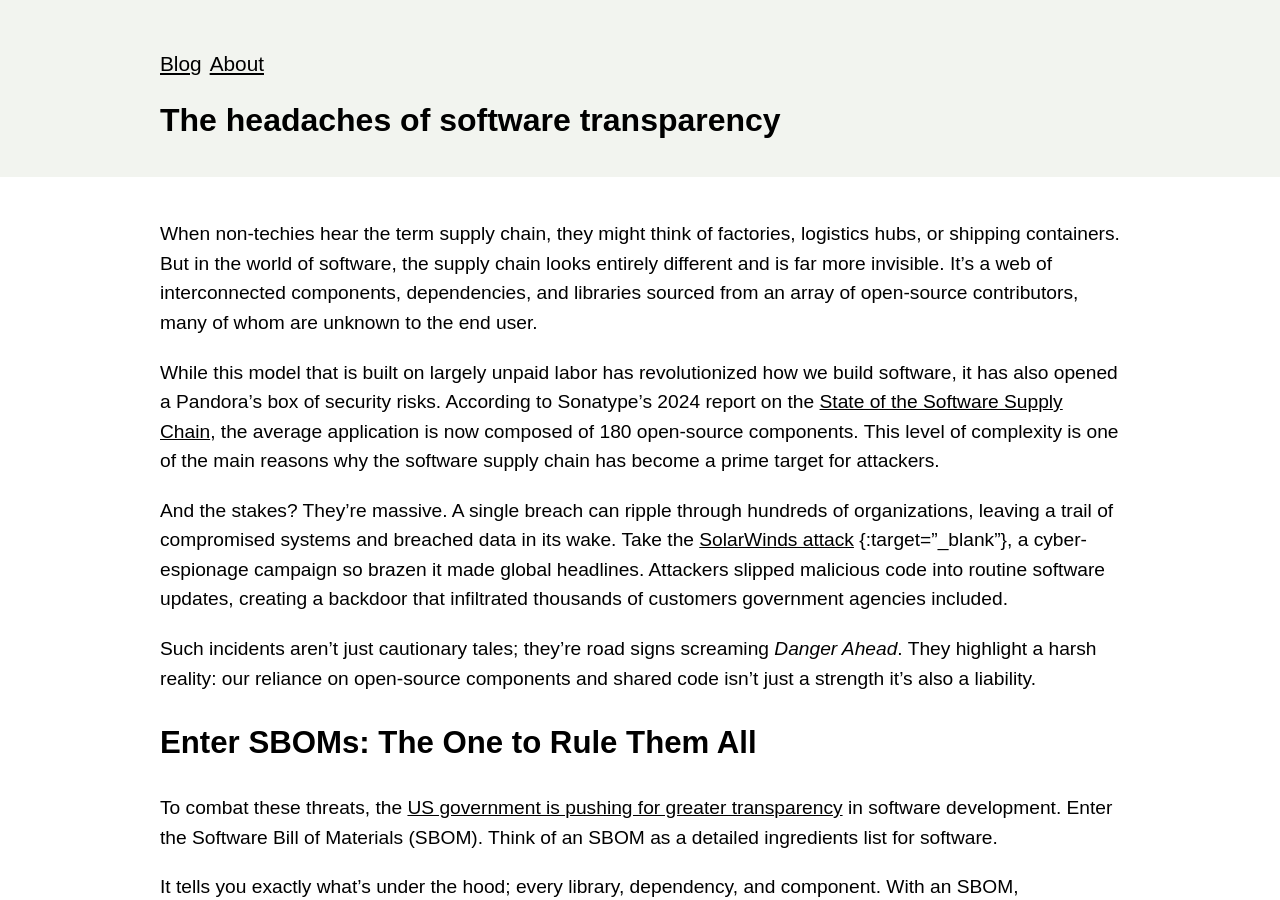
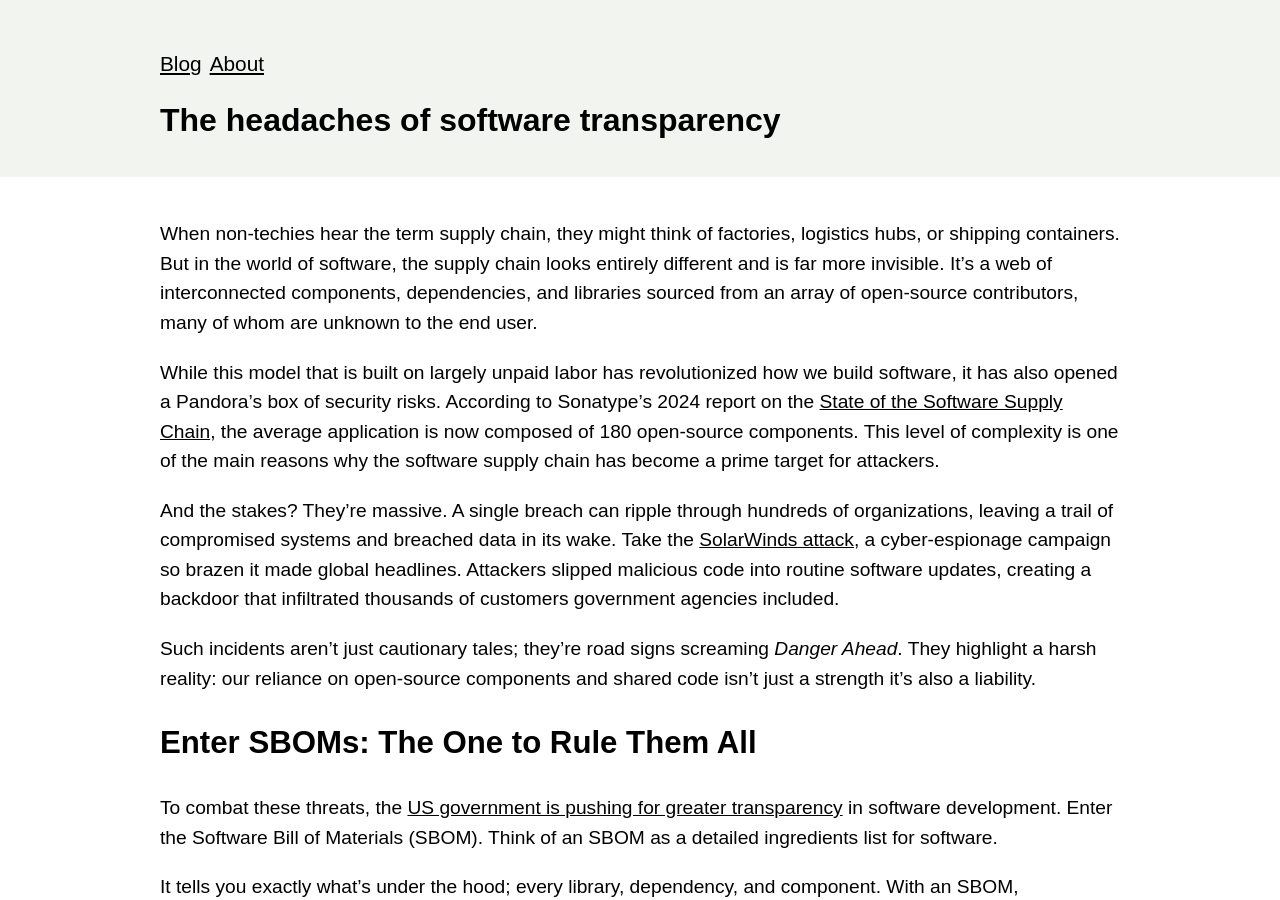
Before and after one commit to RingoDev/ringodev.github.io, a Jekyll site: the page built from blog/_posts/2024-12-19-the-headaches-of-software-transparency.md, in a window 1280 px wide and 900 px high. Built offline with Jekyll 4.4.1, drawn with Linux system fonts in a browser that asks for light colours; part of the change alters nothing that is shown.

Commit message:
* fix formatting

```diff
--- a/blog/_posts/2024-12-19-the-headaches-of-software-transparency.md
+++ b/blog/_posts/2024-12-19-the-headaches-of-software-transparency.md
@@ -15,9 +15,9 @@ of the main reasons why the software supply chain has become a prime target for
 
 And the stakes? They’re massive. A single breach can ripple through hundreds of organizations, leaving a trail of
 compromised systems and breached data in its wake. Take
-the [SolarWinds attack](https://www.ncsc.gov.uk/collection/ncsc-annual-review-2021/the-threat/solarwinds)
-{:target="_blank"}, a cyber-espionage campaign so brazen it made global headlines. Attackers slipped malicious code into
-routine software updates, creating a backdoor that infiltrated thousands of customers government agencies included.
+the [SolarWinds attack](https://www.ncsc.gov.uk/collection/ncsc-annual-review-2021/the-threat/solarwinds){:target="_
+blank"}, a cyber-espionage campaign so brazen it made global headlines. Attackers slipped malicious code into routine
+software updates, creating a backdoor that infiltrated thousands of customers government agencies included.
 
 Such incidents aren’t just cautionary tales; they’re road signs screaming _Danger Ahead_. They highlight a harsh
 reality:
```
